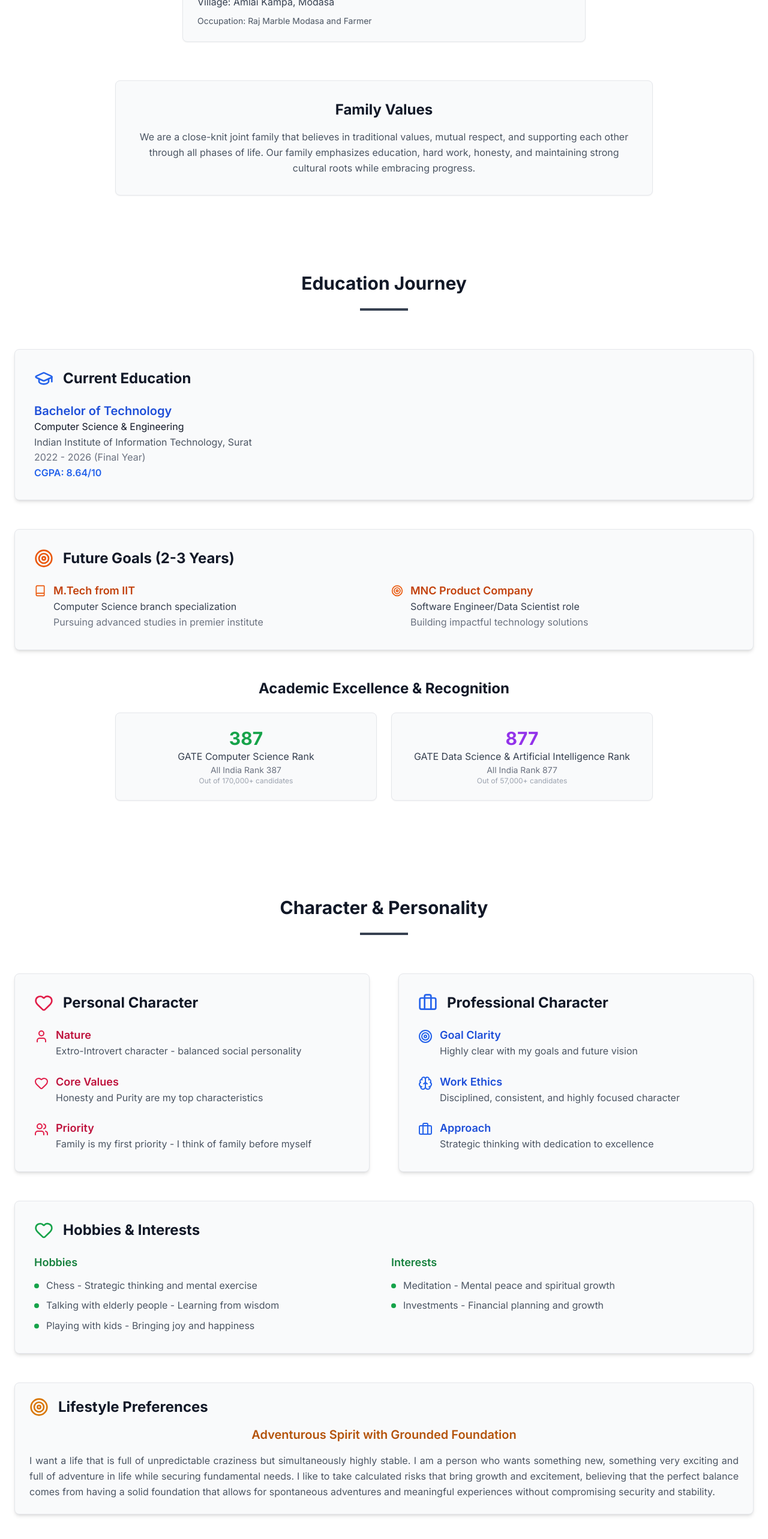
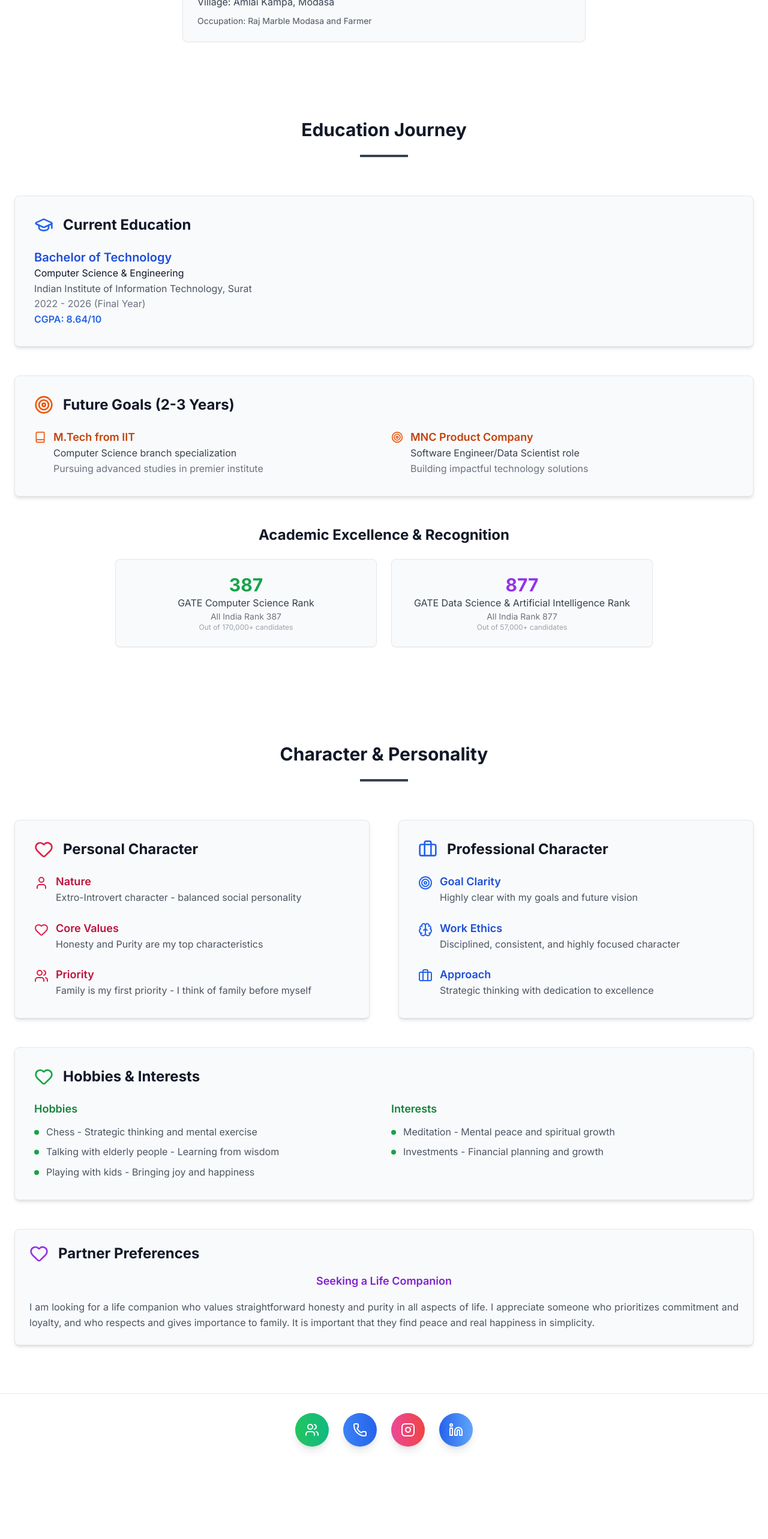
Before and after one commit to HMTking/My-BioData, a React (Vite) app: page / in a window 1280 px wide. Shown: the part 2300-4866 px from the top of the page at 60% size. After the commit the page ends 4768 px from the top, so only its background shows below. Built offline with nearby package versions, Linux system fonts and the light colour scheme.

Commit message:
removing extra things

```diff
--- a/src/components/CharacterPersonality.tsx
+++ b/src/components/CharacterPersonality.tsx
@@ -155,26 +155,6 @@ const CharacterPersonality: React.FC = () => {
             </div>
           </motion.div>
 
-          {/* Lifestyle Preferences */}
-          <motion.div variants={itemVariants} className="mb-12">
-            <div className="p-6 bg-gray-50 rounded-lg border border-gray-200 shadow-md">
-              <div className="flex items-center mb-4">
-                <Target className="w-8 h-8 text-amber-600 mr-4" />
-                <h3 className="text-2xl font-bold text-gray-900">Lifestyle Preferences</h3>
-              </div>
-              <div className="text-center">
-                <p className="text-xl text-amber-700 font-semibold mb-4">Adventurous Spirit with Grounded Foundation</p>
-                <p className="text-gray-600 leading-relaxed text-justify">
-                  I want a life that is full of unpredictable craziness but simultaneously highly stable.
-                  I am a person who wants something new, something very exciting and full of adventure in life
-                  while securing fundamental needs. I like to take calculated risks that bring growth and excitement,
-                  believing that the perfect balance comes from having a solid foundation that allows for spontaneous adventures
-                  and meaningful experiences without compromising security and stability.
-                </p>
-              </div>
-            </div>
-          </motion.div>
-
           {/* Partner Preferences */}
           <motion.div variants={itemVariants}>
             <div className="p-6 bg-gray-50 rounded-lg border border-gray-200 shadow-md">
@@ -183,12 +163,11 @@ const CharacterPersonality: React.FC = () => {
                 <h3 className="text-2xl font-bold text-gray-900">Partner Preferences</h3>
               </div>
               <div className="text-center">
-                <p className="text-lg text-purple-700 font-semibold mb-4">Seeking Partner with Strong Values & Family Orientation</p>
+                <p className="text-lg text-purple-700 font-semibold mb-4">Seeking a Life Companion</p>
                 <p className="text-gray-600 leading-relaxed text-justify">
-                  Looking for someone who highly values honesty and purity in all aspects of life.
-                  A partner who is emotional, understanding, and genuinely appreciates the importance of family.
-                  Someone who naturally puts her family's needs before her own and believes in
-                  maintaining strong moral values and traditional principles.
+                  I am looking for a life companion who values straightforward honesty and purity in all aspects of life.
+                  I appreciate someone who prioritizes commitment and loyalty, and who respects and gives importance to family.
+                  It is important that they find peace and real happiness in simplicity.
                 </p>
               </div>
             </div>
--- a/src/components/FamilyDetails.tsx
+++ b/src/components/FamilyDetails.tsx
@@ -161,18 +161,6 @@ const FamilyDetails: React.FC = () => {
               </div>
             </div>
           </motion.div>
-
-          {/* Family Values */}
-          <motion.div variants={itemVariants} className="mt-16 text-center">
-            <div className="max-w-4xl mx-auto p-8 bg-gray-50 rounded-lg border border-gray-200 shadow-sm">
-              <h3 className="text-2xl font-bold text-gray-900 mb-4">Family Values</h3>
-              <p className="text-gray-600 leading-relaxed">
-                We are a close-knit joint family that believes in traditional values, mutual respect,
-                and supporting each other through all phases of life. Our family emphasizes education,
-                hard work, honesty, and maintaining strong cultural roots while embracing progress.
-              </p>
-            </div>
-          </motion.div>
         </motion.div>
       </div>
     </section>
```
Also changed, not shown: public/images/bio5.jpg, public/images/new image.jpg.
